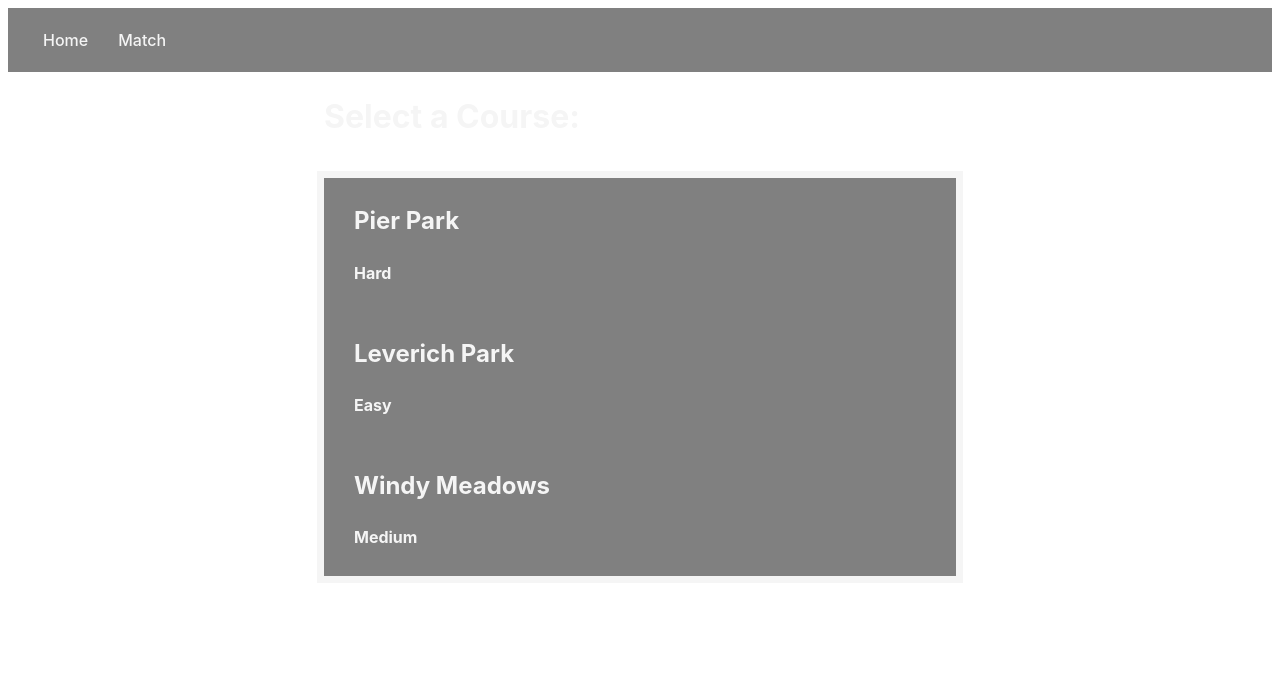
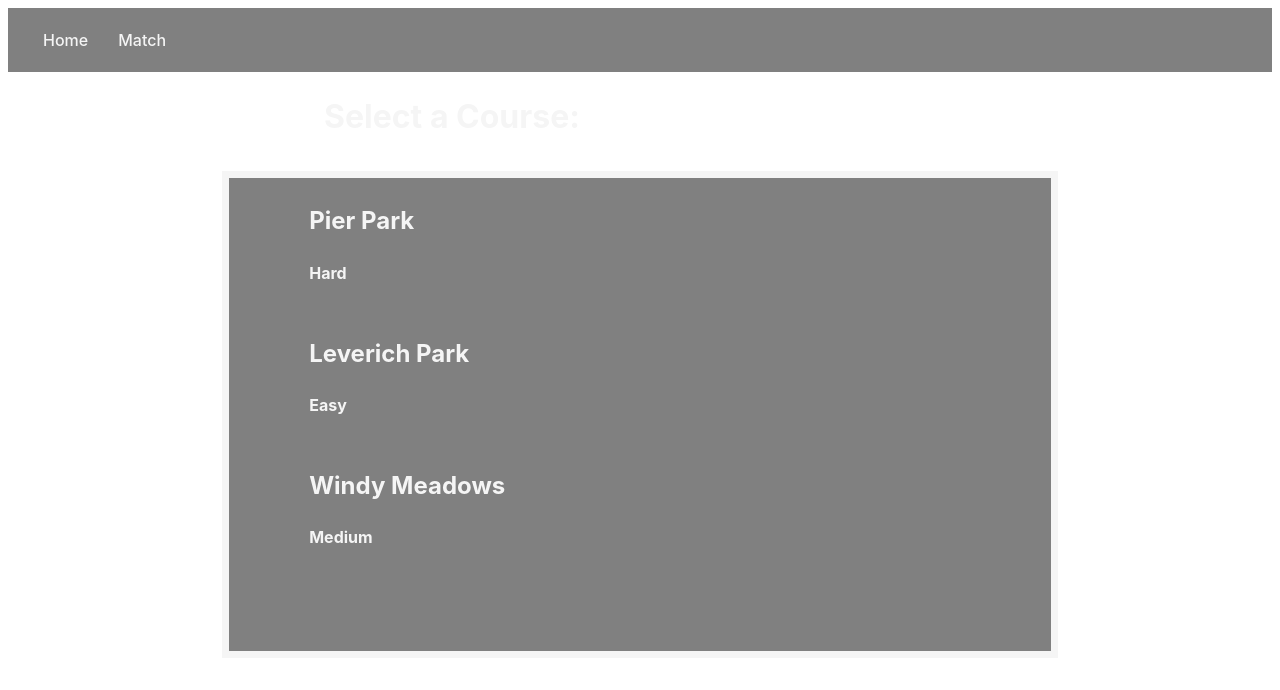
Before and after one commit to adamstag20/DiscGolf-Tracker, a React (Vite) app in the folder frontend/: page / in a window 1280 px wide. Shown: the top 690 px of the page. Built offline with nearby package versions, Linux system fonts and the light colour scheme.

Commit message:
Added start page and ability to switch to in Game page. Added new route to grab users rounds

```diff
--- a/frontend/src/StartGame.tsx
+++ b/frontend/src/StartGame.tsx
@@ -1,6 +1,7 @@
-import React from 'react';
+import React, { useState } from 'react';
 import { useParams } from "react-router-dom";
 import { courses } from './assets/Maps';
+import "./styles/Course.css"
 
 function getCourse(name: string){
     for (let i = 0; i < courses.length; i++){
@@ -8,12 +9,44 @@ function getCourse(name: string){
     }
     return null;
 }
+
+function getPar(course){
+    let amount = 0;
+    for (let i = 0; i < course.holes.length; i++){
+        amount += course.holes[i];
+    }
+    return amount;
+}
+
 function StartGame() {
+
   const mapName = useParams();
   const course = getCourse(mapName.id);
+  const par = getPar(course);
+
+  const[start,setStart] = useState(false);
+
+  function startGame(){
+    setStart(true);
+}
+
   return (
-    <div>
-        <h1>{course.course_name}</h1>
+        <div className ="courseView">
+      { !start ? (
+          <div>
+        <h1 className = "start-header">{course.course_name}</h1>
+        <h3>{course.description}</h3>
+        <h2 className = "start-header">Par {par} Course</h2>
+        <h2 className = "start-header"> Personal Best: 65</h2>
+        <div onClick= {startGame} className="start-button">
+            Start Game
+        </div>
+        </div>
+      ):(
+          <div>HAHAHAHHAHA</div>
+
+      )
+      }
     </div>
   )
 }
--- a/frontend/src/assets/Maps.tsx
+++ b/frontend/src/assets/Maps.tsx
@@ -2,16 +2,19 @@ export const courses = [
     {
         course_name: "Pier Park",
         difficulty: "Hard",
-        holes: [3,3,3,3,3,3,3,3,3,3,3,3,3,3,3,3,3,3]
+        holes: [3,3,3,3,3,3,3,3,3,3,3,3,3,3,3,3,3,3],
+        description: "The course, which was established in 2002, winds through Pier Park’s beautiful Douglas Fir and Red Cedar forest. It features a variety of elevation changes and shot shapes, and is very popular among both recreational and tournament players. Pier Park is widely considered the \"best par-54 course in the world\". Truly a special place, and a must-play for anyone in the area."
     },
     {
         course_name: "Leverich Park",
         difficulty: "Easy",
-        holes: [3,3,3,3,3,3,3,3,3,3,3,3,3,3,3,3,3,3]
+        holes: [3,3,3,3,3,3,3,3,3,3,3,3,3,3,3,3,3,3],
+        description: "Fairly complex course with hills. Baskets have alternate locations which are changed regularly. Be careful of walkers and bikers on paths, they have the right-of-way."
     },
     {
         course_name: "Windy Meadows",
         difficulty: "Medium",
-        holes: [3,3,4,3,3,4,3,3,4,4,3,3,3,3,3,3,3,3]
+        holes: [3,3,4,3,3,4,3,3,4,4,3,3,3,3,3,3,3,3],
+        description: "Here is a dscription of Windy MEadow"
     }
 ]
--- a/frontend/src/styles/Course.css
+++ b/frontend/src/styles/Course.css
@@ -3,7 +3,8 @@
     margin-top: 30px;
     margin-left: auto;
     margin-right: auto;
-    width: 50%;
+    width: 65%;
+    padding-bottom: 75px;
     background-color: #808080;
     border-style: solid;
     border-width: 7px;
@@ -13,15 +14,26 @@
 h1 {
     margin-left: auto;
     margin-right: auto;
+    padding-right: 50px;
+    padding-left: 50px;
     width: 50%;
+    color: whitesmoke;
+}
+h3 {
+    padding-right: 75px;
+    padding-left: 75px;
     color: whitesmoke;
 }
 h2 {
     margin-bottom: 0px;
+    padding-right: 50px;
+    padding-left: 50px;
     color: whitesmoke;
 }
 h4 {
     color: whitesmoke;
+    padding-right: 50px;
+    padding-left: 50px;
 }
 
 .course {
@@ -31,5 +43,26 @@ h4 {
 .course:hover {
     background-color: rgb(216, 210, 17);
     color:black;
-    cursor: pointer
+    cursor: pointer;
 }
+
+/* start screen CSS */
+
+.start-header {
+    text-align: center;
+}
+.start-button {
+    text-align: center;
+    margin-top: 40px;
+    margin-left: 400px;
+    margin-right: 400px;
+    background-color: green;
+    padding-top: 5px;
+    padding-bottom: 5px;
+    border-radius: 5%;
+}
+
+.start-button:hover {
+    cursor: pointer;
+    background-color:rgb(216, 210, 17);
+}
```
Also changed, not shown: 1 other file (tests, documents, lock files or other folders).
